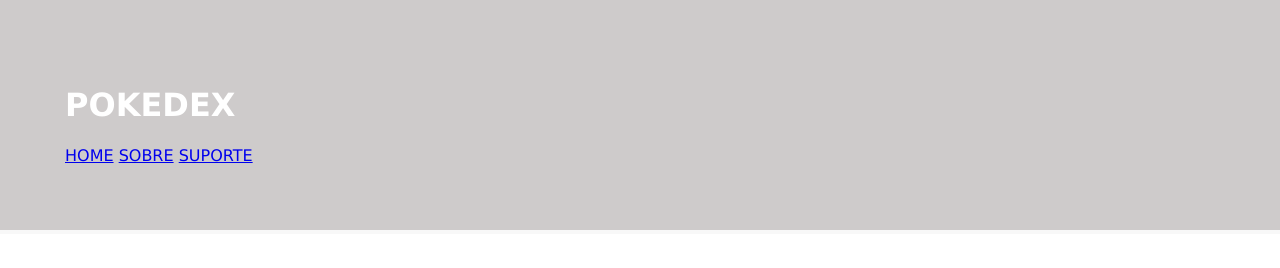
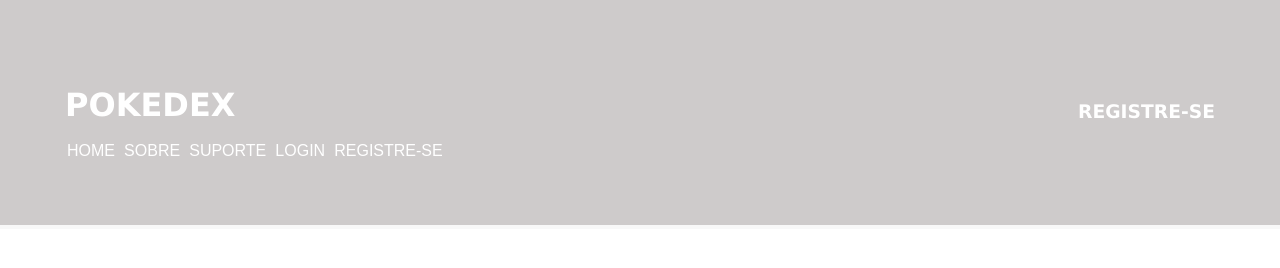
Before and after one commit to DEscobar18/pokedex, a plain HTML site: page index.html in a window 1280 px wide. Drawn offline with Linux system fonts and the light colour scheme.

Commit message:
registre-se

```diff
--- a/css/style.css
+++ b/css/style.css
@@ -1,3 +1,5 @@
+@import url('https://fonts.googleapis.com/css2?family=Poppins:wght@400;500;600;700&display=swap');
+
 body{
     margin: 0;
     padding: 0;
@@ -28,3 +30,18 @@
     text-align: left;
 
 }
+nav a{
+    text-decoration: none;
+    color: #fff;
+    padding: 2px;
+    font-family: 'arial', sans-serif;
+}
+h3{
+    color: #fff;
+    text-align: right;
+    margin-top: -45px;
+}
+nav a:hover{
+    color: #000;
+    transition: 0.5s;
+}
--- a/index.html
+++ b/index.html
@@ -12,10 +12,13 @@
     <body>
         <header>
             <h1 id="titulo-site"></h1>
+            <h3 id="login-site"></h3>
             <nav>
                 <a href="./index.html">HOME</a>
                 <a href="./sobre/sobre.html">SOBRE</a>
                 <a href="./suporte/suporte.html">SUPORTE</a>
+                <a href="./login/login.html">LOGIN</a>
+                <a href="./register/register.html">REGISTRE-SE</a>
             </nav>
         </header>
         <hr>
--- a/js/script.js
+++ b/js/script.js
@@ -2,3 +2,8 @@
 
 document.title = titulo;
 document.getElementById("titulo-site").textContent = titulo;
+
+
+const title = "REGISTRE-SE";
+document.title = title;
+document.getElementById("login-site").textContent = title;
```
